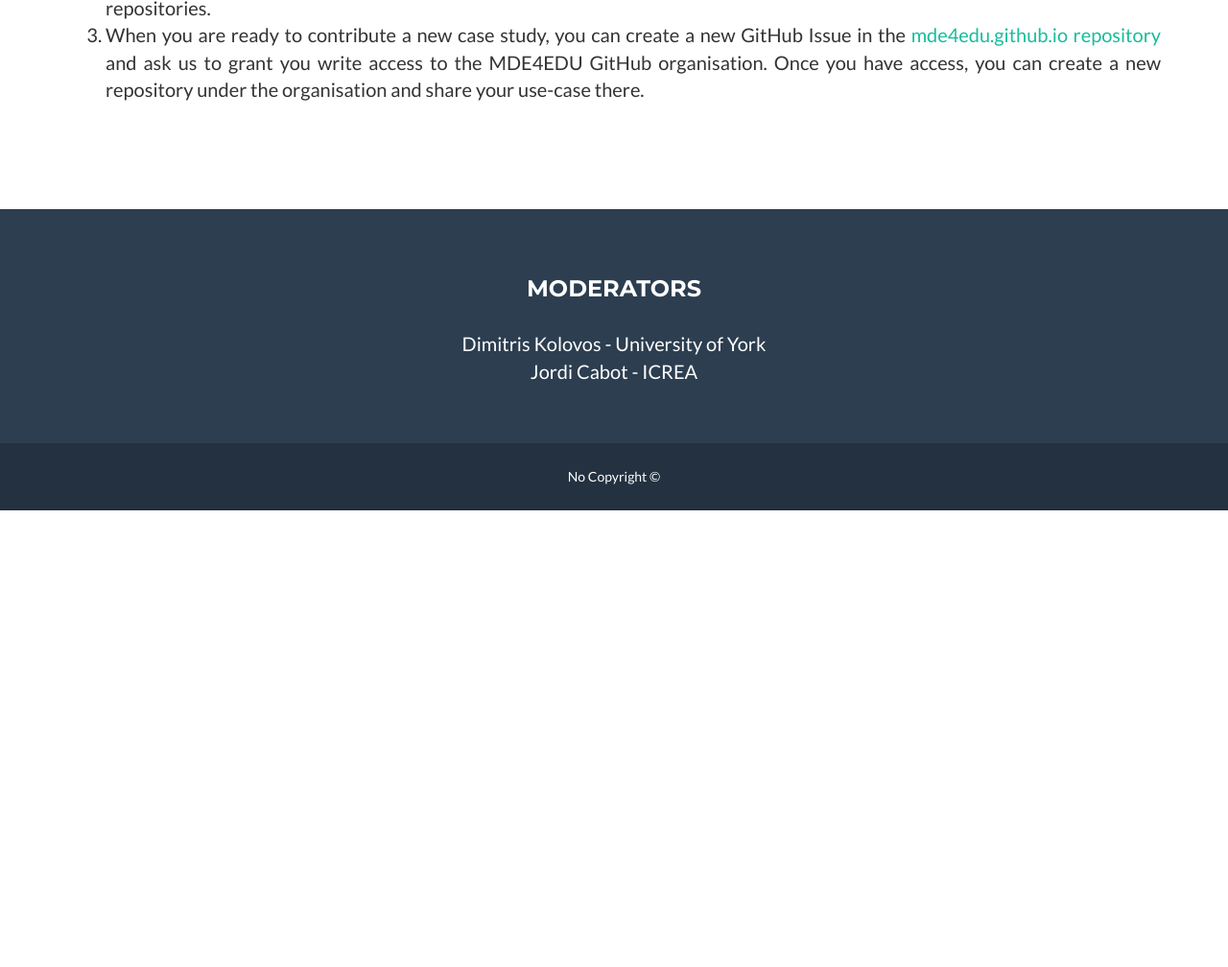
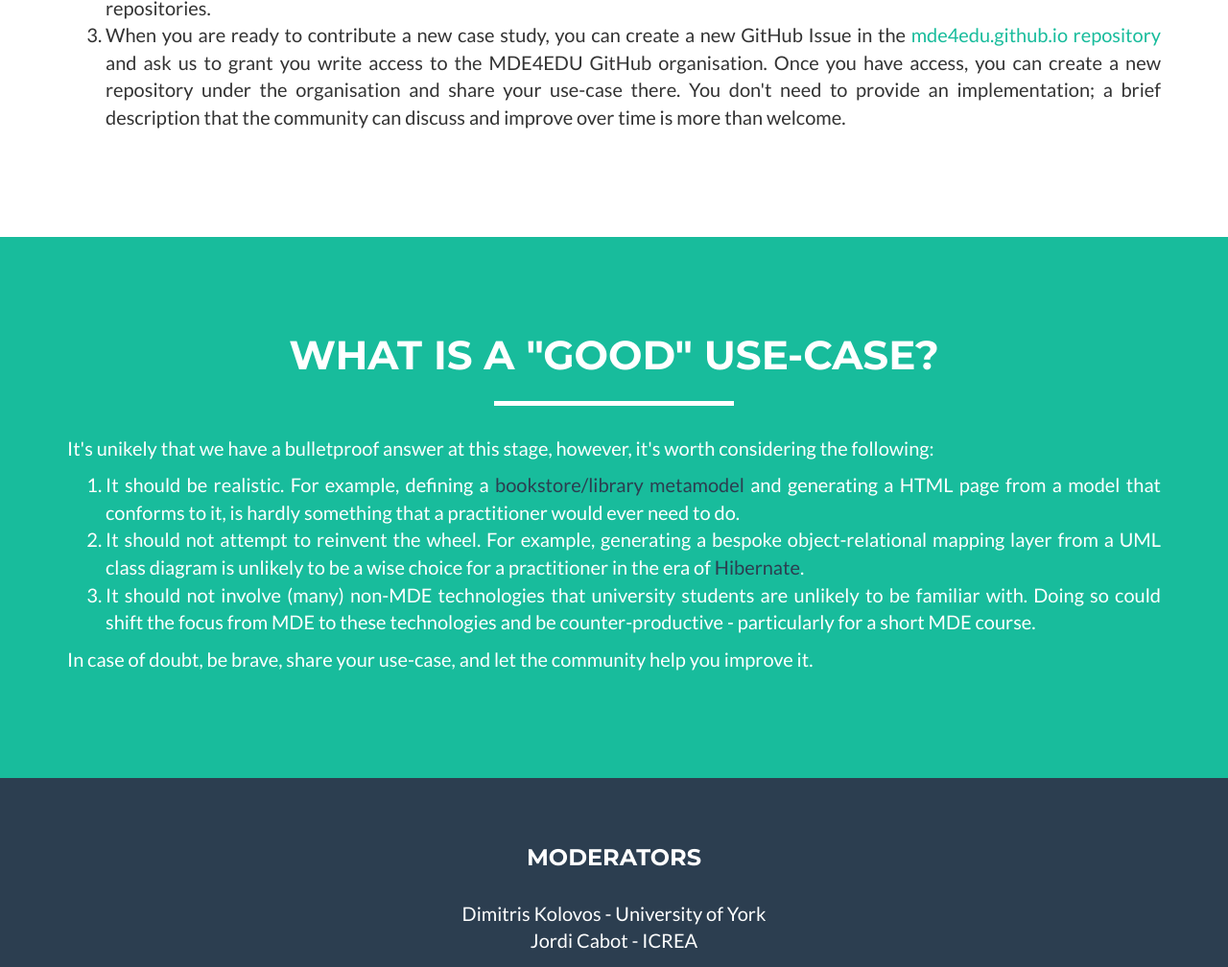
Before and after one commit to mde4edu/mde4edu.github.io, a website: page index.html in a window 1280 px wide. Shown: the part 1754-2762 px from the top of the page at 96% size. Before the commit the page ends 2286 px from the top, so only its background shows below. Drawn offline with nearby package versions, Linux system fonts and the light colour scheme.

Commit message:
Added another paragraph with guidelines

```diff
--- a/index.html
+++ b/index.html
@@ -21,6 +21,16 @@
     <link href="vendor/font-awesome/css/font-awesome.min.css" rel="stylesheet" type="text/css">
     <link href="https://fonts.googleapis.com/css?family=Montserrat:400,700" rel="stylesheet" type="text/css">
     <link href="https://fonts.googleapis.com/css?family=Lato:400,700,400italic,700italic" rel="stylesheet" type="text/css">
+
+    <style>
+    .success a {
+      color : #2C3E50;
+      //text-decoration:underline;
+    }
+    ul {
+      font-size:20 px;
+    }
+    </style>
 
     <!-- HTML5 Shim and Respond.js IE8 support of HTML5 elements and media queries -->
     <!-- WARNING: Respond.js doesn't work if you view the page via file:// -->
@@ -109,7 +119,7 @@
             </div>
             <div class="row">
                 <div class="col-lg-12 text-justify">
-                    <p>Each use-case lives in a separate GitHub repository under the <a style="color:white;text-decoration:underline" href="https://github.com/mde4edu">MDE4EDU GitHub Organisation</a>. The description of the use-case resides in the README.MD file (home page) of the repository. Feel free to browse through the available use-cases, to use them as they are, or to adapt them according to your needs. Now, if you would like to go a step further and contribute to this initiative, please read on.</p>
+                    <p>Each use-case lives in a separate GitHub repository under the <a href="https://github.com/mde4edu">MDE4EDU GitHub Organisation</a>. The description of the use-case resides in the README.MD file (home page) of the repository. Feel free to browse through the available use-cases, to use them as they are, or to adapt them according to your needs. Now, if you would like to go a step further and contribute to this initiative, please read on.</p>
                 </div>
             </div>
         </div>
@@ -133,12 +143,40 @@
                     <ol style="font-size:20px">
                       <li> The easiest way is to help us "rank" existing use-cases according to their completeness and usefulness. You can do this by starring the repositories of use-cases you like.
                       <li> To help contributors improve their use-cases, you can create GitHub issues with comments and suggestions in the respective repositories.
-                      <li> When you are ready to contribute a new case study, you can create a new GitHub Issue in the <a href="https://github.com/mde4edu/mde4edu.github.io/issues/new">mde4edu.github.io repository</a> and ask us to grant you write access to the MDE4EDU GitHub organisation. Once you have access, you can create a new repository under the organisation and share your use-case there.
+                      <li> When you are ready to contribute a new case study, you can create a new GitHub Issue in the <a href="https://github.com/mde4edu/mde4edu.github.io/issues/new">mde4edu.github.io repository</a> and ask us to grant you write access to the MDE4EDU GitHub organisation. Once you have access, you can create a new repository under the organisation and share your use-case there. You don't need to provide an implementation; a brief description that the community can discuss and improve over time is more than welcome.
                     </ol>
                 </div>
             </div>
         </div>
     </section>
+
+    <!-- Contact class="success" Section -->
+    <section class="success" id="how-can-i-contribute">
+        <div class="container">
+            <div class="row">
+                <div class="col-lg-12 text-center">
+                    <h2>What is a "good" use-case?</h2>
+                    <hr class="star-light">
+                </div>
+            </div>
+            <div class="row">
+                <div class="col-lg-12 text-justify">
+                    <p>It's unikely that we have a bulletproof answer at this stage, however, it's worth considering the following:
+                    </p>
+                    <ol style="font-size:20px">
+                      <li> It should be realistic. For example, defining a <a href="https://www.ibm.com/developerworks/library/os-eclipse-dynamicemf/">bookstore/library metamodel</a> and generating a HTML page from a model that conforms to it, is hardly something that a practitioner would ever need to do.
+                      <li> It should not attempt to reinvent the wheel. For example, generating a bespoke object-relational mapping layer from a UML class diagram is unlikely to be a wise choice for a practitioner in the era of <a href="http://hibernate.org/">Hibernate</a>.
+                      <li> It should not involve (many) non-MDE technologies that university students are unlikely to be familiar with. Doing so could shift the focus from MDE to these technologies and be counter-productive - particularly for a short MDE course.
+                    </ol>
+
+                    <p>In case of doubt, be brave, share your use-case, and let the community help you improve it.</p>
+
+                </div>
+            </div>
+        </div>
+    </section>
+
+
 
     <!-- Footer -->
     <footer class="text-center">
```
